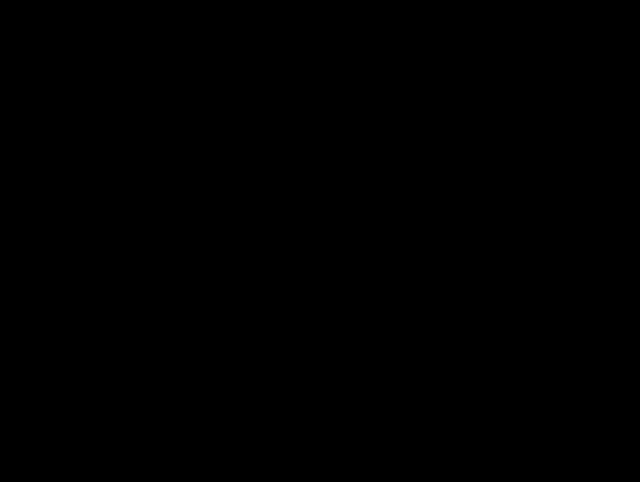
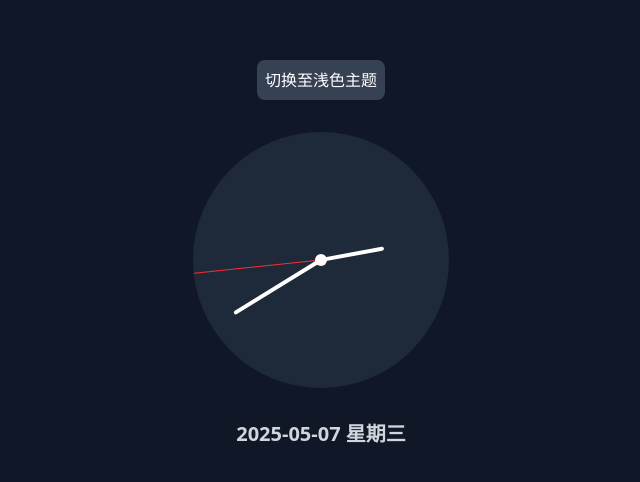
Before and after one commit to SunACong/50-vue-projects, a Vue app: page /ThemeClock in a window 1280 px wide. Before the commit this address had no page. Shown: the part 146-628 px from the top of the page, without its empty margins (319-959 px from the left). Built offline with nearby package versions, Linux system fonts and the light colour scheme.

Commit message:
feat: 添加主题时钟项目
- 在路由配置中添加ThemeClock路由
- 在项目列表常量中添加ThemeClock配置
- 更新README.md中的项目状态
- 新增ThemeClock.vue组件实现主题切换和时钟功能

```diff
--- a/src/constants/index.js
+++ b/src/constants/index.js
@@ -113,4 +113,10 @@
         image: 'https://50projects50days.com/img/projects-img/18-background-slider.png',
         link: 'BackgroundSlider',
     },
+    {
+        id: 19,
+        title: 'Theme Clock',
+        image: 'https://50projects50days.com/img/projects-img/19-theme-clock.png',
+        link: 'ThemeClock',
+    },
 ]
--- /dev/null
+++ b/src/projects/ThemeClock.vue
@@ -0,0 +1,113 @@
+<template>
+    <div
+        :class="[
+            'min-h-screen',
+            theme === 'dark' ? 'bg-gray-900 text-white' : 'bg-gray-100 text-gray-900',
+            'flex flex-col items-center justify-center',
+        ]">
+        <!-- 主题切换按钮 -->
+        <button
+            @click="toggleTheme"
+            :class="[
+                'mb-8 rounded-md p-2',
+                theme === 'dark' ? 'bg-gray-700 hover:bg-gray-600' : 'bg-white hover:bg-gray-200',
+            ]">
+            {{ theme === 'dark' ? '切换至浅色主题' : '切换至深色主题' }}
+        </button>
+
+        <!-- 时钟容器 -->
+        <div class="relative h-64 w-64">
+            <!-- 表盘 -->
+            <div
+                :class="[
+                    'absolute inset-0 rounded-full',
+                    theme === 'dark' ? 'bg-gray-800' : 'bg-white',
+                ]">
+                <!-- 时针 -->
+                <div
+                    class="absolute top-1/2 left-1/2 h-1 w-1/4 origin-left rounded-full bg-current"
+                    :style="{
+                        transform: `translateY(-50%) rotate(${hoursRotation - 90}deg)`,
+                    }"></div>
+                <!-- 分针 -->
+                <div
+                    class="absolute top-1/2 left-1/2 h-1 w-2/5 origin-left rounded-full bg-current"
+                    :style="{
+                        transform: `translateY(-50%) rotate(${minutesRotation - 90}deg)`,
+                    }"></div>
+                <!-- 秒针 -->
+                <div
+                    class="absolute top-1/2 left-1/2 h-px w-1/2 origin-left rounded-full bg-red-500"
+                    :style="{
+                        transform: `translateY(-50%) rotate(${secondsRotation - 90}deg)`,
+                    }"></div>
+                <!-- 中心圆点 -->
+                <div
+                    :class="[
+                        'absolute top-1/2 left-1/2 h-3 w-3 -translate-x-1/2 -translate-y-1/2 transform rounded-full',
+                        theme === 'dark' ? 'bg-white' : 'bg-gray-900',
+                    ]"></div>
+            </div>
+        </div>
+
+        <!-- 日期与星期 -->
+        <div
+            :class="[
+                'mt-8 text-xl font-semibold',
+                theme === 'dark' ? 'text-gray-300' : 'text-gray-800',
+            ]">
+            {{ currentDate }} {{ currentDay }}
+        </div>
+    </div>
+</template>
+
+<script setup>
+    import { ref, onMounted, onUnmounted } from 'vue'
+
+    // 主题切换
+    const theme = ref('dark')
+    const toggleTheme = () => {
+        theme.value = theme.value === 'dark' ? 'light' : 'dark'
+    }
+
+    // 时间状态
+    const hoursRotation = ref(0)
+    const minutesRotation = ref(0)
+    const secondsRotation = ref(0)
+    const currentDate = ref('')
+    const currentDay = ref('')
+
+    // 更新时间函数
+    const updateTime = () => {
+        const now = new Date()
+
+        const hours = now.getHours()
+        const minutes = now.getMinutes()
+        const seconds = now.getSeconds()
+
+        const hoursForClock = hours % 12
+        hoursRotation.value = hoursForClock * 30 + minutes * 0.5
+        minutesRotation.value = minutes * 6 + seconds * 0.1
+        secondsRotation.value = seconds * 6
+
+        console.log(hoursRotation.value, minutesRotation.value, secondsRotation.value)
+
+        const days = ['星期日', '星期一', '星期二', '星期三', '星期四', '星期五', '星期六']
+        currentDate.value = `${now.getFullYear()}-${String(now.getMonth() + 1).padStart(2, '0')}-${String(
+            now.getDate()
+        ).padStart(2, '0')}`
+        currentDay.value = days[now.getDay()]
+    }
+
+    // 启动定时器
+    let interval = null
+    onMounted(() => {
+        updateTime()
+        interval = setInterval(updateTime, 1000)
+    })
+
+    // 清除定时器
+    onUnmounted(() => {
+        clearInterval(interval)
+    })
+</script>
--- a/src/router/index.js
+++ b/src/router/index.js
@@ -103,6 +103,11 @@
         name: 'BackgroundSlider',
         component: () => import('@/projects/BackgroundSlider.vue'),
     },
+    {
+        path: '/ThemeClock',
+        name: 'ThemeClock',
+        component: () => import('@/projects/ThemeClock.vue'),
+    },
 ]
 
 const router = createRouter({
```
Also changed, not shown: 1 other file (tests, documents, lock files or other folders).
